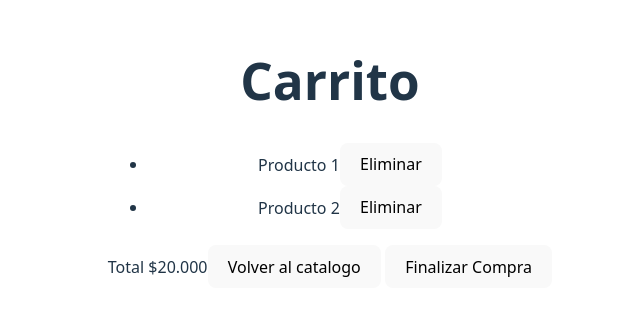
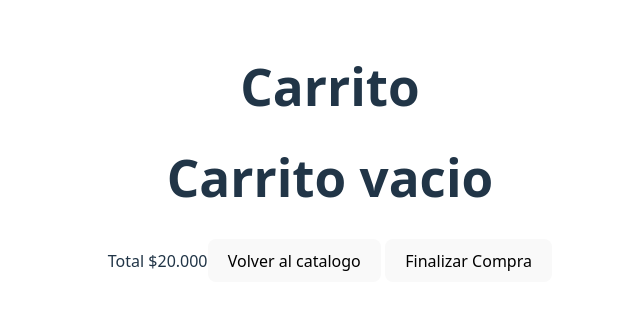
Before and after one commit to AleSaezFrontDev/enviopack-challenge-frontend, a React (Vite) app: page /cart in a window 1280 px wide. Shown: the part 247-562 px from the top of the page, without its empty margins (310-950 px from the left). Built offline with nearby package versions, Linux system fonts and the light colour scheme.

Commit message:
agregado context y comienzo logica carrito

```diff
--- /dev/null
+++ b/src/components/addToCartButton/index.js
@@ -0,0 +1,3 @@
+import AddToCartButton from "./AddToCartButton";
+
+export default AddToCartButton;
--- a/src/components/productList/ProductList.jsx
+++ b/src/components/productList/ProductList.jsx
@@ -11,7 +11,7 @@ const ProductList = () => {
     return <main>
     <Title text="Catalogo" />
     <Filters />
-    {productos.map((producto) => <Product producto={producto} />)}
+    {productos.map((product) => <Product product={product} />)}
     </main>
 };
 
--- /dev/null
+++ b/src/context/CartContext.jsx
@@ -0,0 +1,15 @@
+import React, {createContext, useState} from "react";
+
+export const CartContext = createContext();
+
+const CartProvider = ({children}) => {
+
+    const [addedProduct, setAddedProduct] = useState([]);
+
+
+    return <CartContext.Provider value={{addedProduct, setAddedProduct}}>
+        {children}
+    </CartContext.Provider>
+};
+
+export default CartProvider;
--- /dev/null
+++ b/src/functions/index.js
@@ -0,0 +1,3 @@
+export default addToCart = () => {
+
+}
--- a/src/pages/cart/Cart.jsx
+++ b/src/pages/cart/Cart.jsx
@@ -1,13 +1,13 @@
-import React from "react";
+import React, {useContext} from "react";
+import { CartContext } from "../../context/cartContext";
 
 const Cart = () => {
 
+    const {addedProduct, setAddedProduct} = useContext(CartContext);
+
     return <main>
         <h1>Carrito</h1>
-        <ul>
-            <li><span>Producto 1</span><button>Eliminar</button></li>
-            <li><span>Producto 2</span><button>Eliminar</button></li>
-        </ul>
+        {addedProduct.length > 0 ? addedProduct.map((product => <><span>{product.title}</span><span>{product.price}</span></>)) : <h1>Carrito vacio</h1>}
         <span>Total $20.000</span>
 
         <button>Volver al catalogo</button> <button>Finalizar Compra</button>
```
Also changed, not shown: src/components/addToCartButton/AddToCartButton.jsx (added, +17 -0 lines), src/components/header/Header.jsx (+6 -3 lines), src/components/product/Product.jsx (+6 -5 lines), src/main.jsx (+4 -4 lines).
